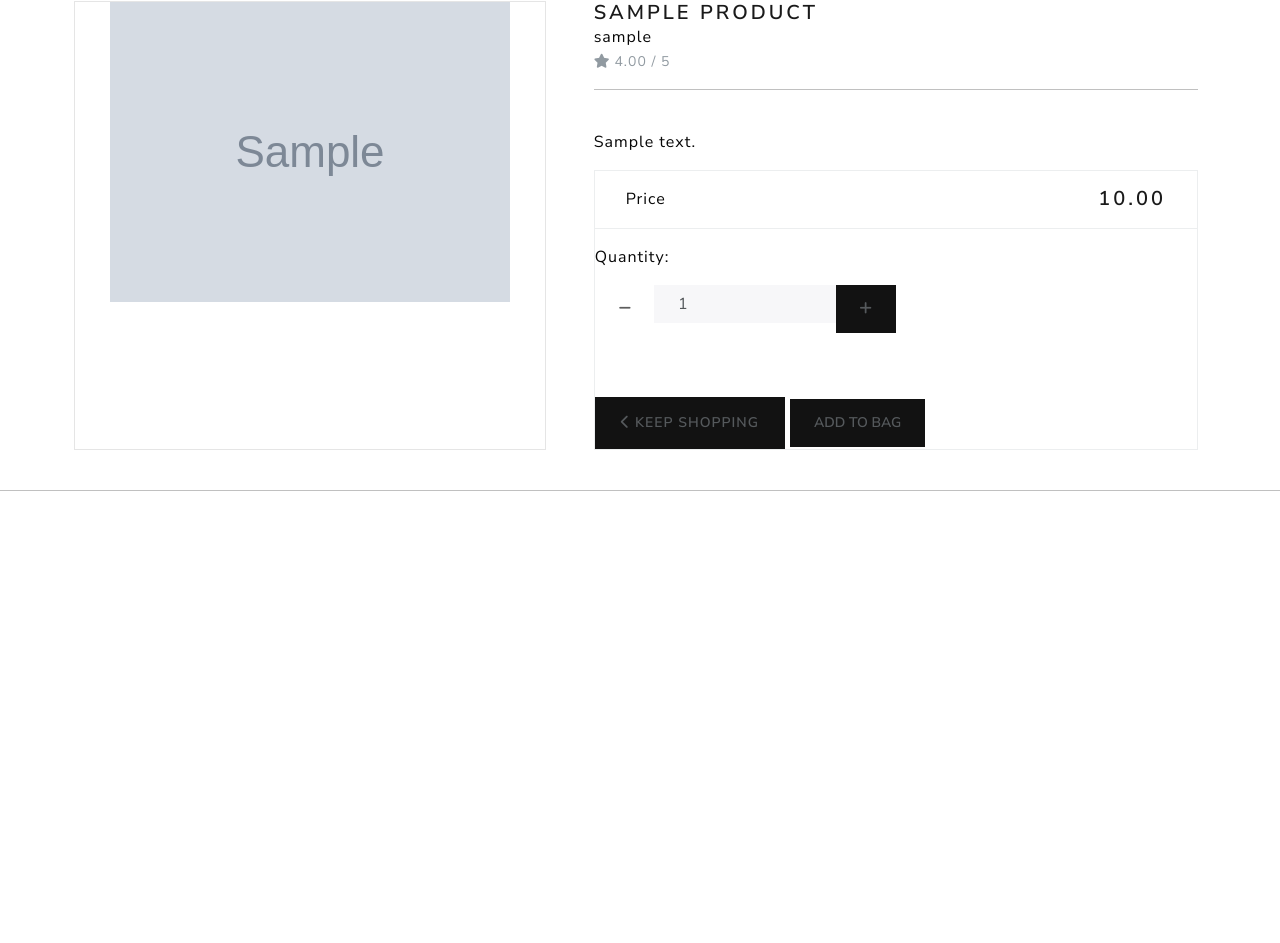
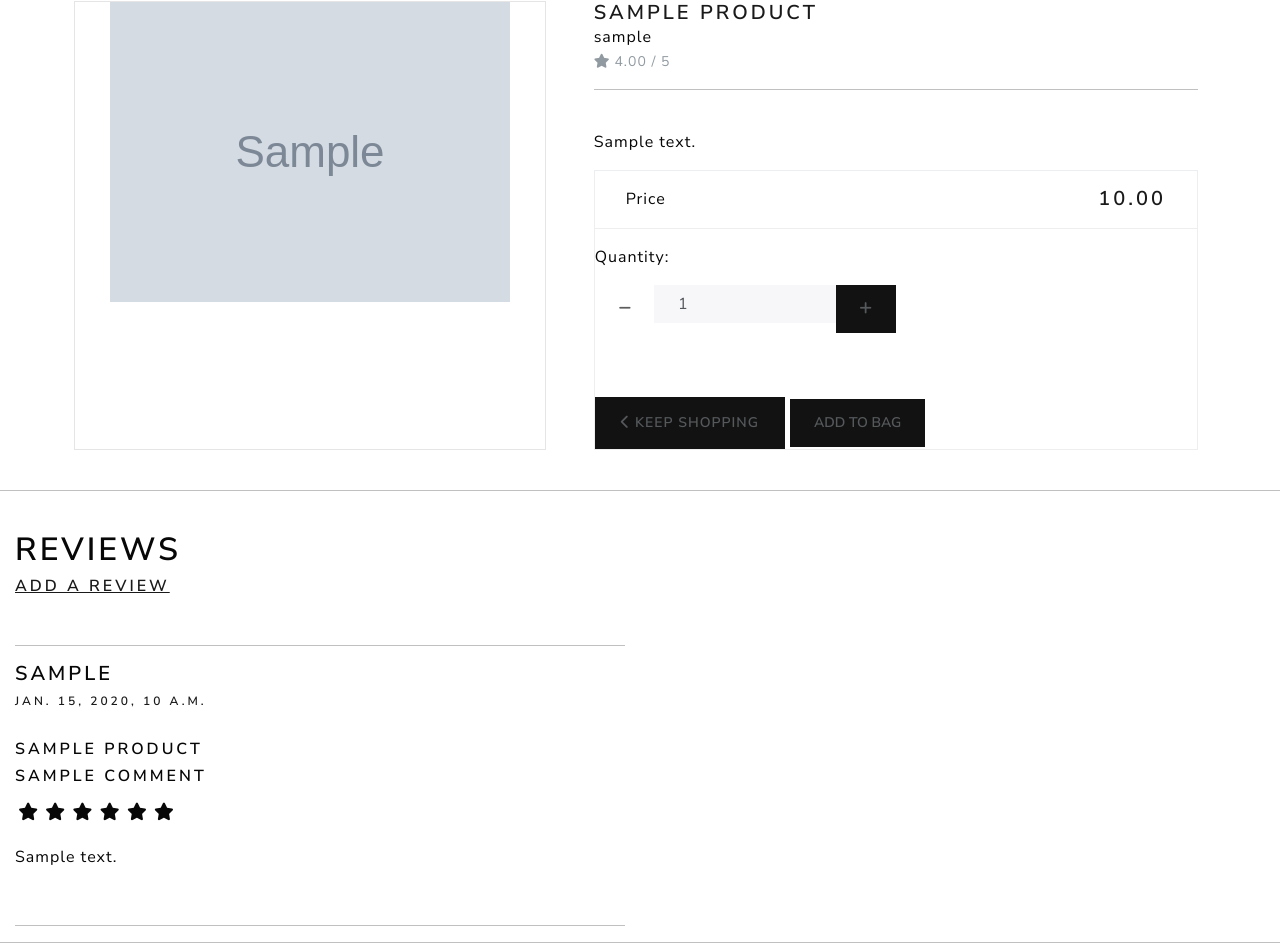
Before and after one commit to JoseParra28/Louis., a Django app: a page that uses store/templates/store/product-info.html in a window 1280 px wide. Shown: the part 189-1132 px from the top of the page. Before the commit the page ends 680 px from the top, so only its background shows below. Run offline with Django 4.2, Linux system fonts and the light colour scheme; tables that the repository leaves empty hold one stand-in row (values such as "Sample post"); grey boxes marked "Sample" are stand-in pictures; some libraries are stand-ins or nearby versions.

Commit message:
changed product rating model to it original model

```diff
--- a/store/admin.py
+++ b/store/admin.py
@@ -29,4 +29,4 @@ class CategoryAdmin(admin.ModelAdmin):
 
 admin.site.register(Product, ProductAdmin)
 admin.site.register(Category, CategoryAdmin)
-admin.site.register(ReviewRating)
+admin.site.register(Comment)
--- a/store/models.py
+++ b/store/models.py
@@ -43,16 +43,18 @@ class Product(models.Model):
 
 
 
-class ReviewRating(models.Model):
-    product = models.ForeignKey(Product, on_delete=models.CASCADE)
-    user = models.ForeignKey(User, on_delete=models.CASCADE)
-    subject = models.CharField(max_length=100, blank=True)
-    review = models.TextField(max_length=500, blank=True)
-    rating = models.FloatField()
-    ip = models.CharField(max_length=20, blank=True)
-    status = models.BooleanField(default=True)
-    created_at = models.DateTimeField(auto_now_add=True)
-    updated_at = models.DateTimeField(auto_now=True)
+class Comment(models.Model):
+    name = models.ForeignKey(User, on_delete=models.CASCADE)
+    product = models.ForeignKey(Product, related_name='comments', on_delete=models.CASCADE)
+    subject = models.CharField(max_length=50, blank=True)
+    comment = models.TextField(max_length=150, blank=True)
+    rate = models.IntegerField(default=1)
+    created = models.DateTimeField(auto_now_add=True)
 
     def __str__(self):
-        return self.subject
+        return self.name
+
+        class CommentForm(models.Model):
+            class Meta:
+                model = Comment
+                fields = ['subject', 'comment', 'rate']
--- a/store/static/css/base.css
+++ b/store/static/css/base.css
@@ -77,3 +77,41 @@ p {
 .card {
     margin: 4%;
 }
+
+/* ---------------------------rating start */
+
+.rate > input{
+  display: none;
+}
+
+.rate{
+  display: inline-block;;
+  border: 0;
+}
+
+.rate > label{
+  float: right;
+}
+
+.rate > label:before{
+  display: inline-block;
+  font-size: 1.1rem;
+  font-family: FontAwesome;
+  content: "\f005";
+  margin:0;
+  padding:0.3rem .2rem;
+  cursor: pointer;
+}
+
+input:checked ~ label, label:hover ~ label{
+  color: #ffb503;
+}
+
+input:checked + label:hover, input:checked ~ label:hover,input:checked ~ label:hover ~ label,
+label:hover ~ input:checked ~ label{
+  color: #cc9000;
+}
+
+.rating-star i{
+  color: #ffb503 !important;
+}
--- a/store/templates/store/product-info.html
+++ b/store/templates/store/product-info.html
@@ -99,7 +99,40 @@
 </div>
 <hr>
 <br>
+<div class="col-md-6 reviews">
+    <h1>Reviews</h1>
+    <h5><a href="{% url 'add-review' %}">Add a review</a></h5>
+<br>
+<hr>
+{% if not product.comments.all %}
+<h3>No reviews yet</h3>
+<a href="">Add a review</a>
 
+{% else %}
+
+   {% for comment in product.comments.all %}
+
+   <strong><h4>{{ comment.name }} </h4></strong>
+   <h6><strong> {{ comment.created }}</strong></h6>
+   <br>
+   <h5><strong>{{ comment.product }}</strong></h5>
+   <h5><strong>{{ comment.subject }}</strong></h5>
+   <div class="rate">
+    <input type="radio" name="rating" id="rating5" value="5" required /><label for="rating5" title="2.5" class="half"></label>
+    <input type="radio" name="rating" id="rating4" value="4" required /><label for="rating4" title="2"></label>
+    <input type="radio" name="rating" id="rating3" value="3" required /><label for="rating3" title="1.5" class="half"></label>
+    <input type="radio" name="rating" id="rating2" value="2" required /><label for="rating2" title="1"></label>
+    <input type="radio" name="rating" id="rating1" value="1" required /><label for="rating1" title="0.5" class="half"></label>
+    <input type="radio" name="rating" id="rating1" value="0" required /><label for="rating0" title="0.0" class="half"></label>
+</div>
+<br>
+<p>{{ comment.comment }}</p>
+<br>
+<hr>
+{% endfor %}
+{% endif %}
+</div>
+<hr>
 {% block extra_js %}
 
 
@@ -163,28 +196,3 @@
 </script>
 {% endblock %}
 {% endblock %}
-<div class="col-md-6 reviews">
-    <h1>Reviews</h1>
-    <h5><a href="{% url 'add-review' %}">Add a review</a></h5>
-<br>
-<hr>
-{% if not product.comments.all %}
-<h3>No reviews yet</h3>
-<a href="">Add a review</a>
-
-{% else %}
-
-   {% for comment in product.comments.all %}
-   <strong><h4>{{ comment.name }} </h4></strong>
-   <h6><strong> {{ comment.created }}</strong></h6>
-   <br>
-   <h5><strong>{{ comment.product }}</strong></h5>
-   <h5><strong>{{ comment.subject }}</strong></h5>
-<br>
-<p>{{ comment.comment }}</p>
-<br>
-<hr>
-{% endfor %}
-{% endif %}
-</div>
-<hr>
--- a/store/urls.py
+++ b/store/urls.py
@@ -5,5 +5,5 @@ urlpatterns = [
     path('', views.store, name='store'),
     path('product/<slug:slug>/', views.product_info, name='product-info'),
     path('search/<slug:category_slug>/', views.category_list, name='category-list'),
-
+    path('add-review', views.add_review, name='add-review'),
 ]
--- a/store/views.py
+++ b/store/views.py
@@ -1,10 +1,10 @@
 from .models import *
 from django.http import HttpResponse
-
+from .forms import ReviewForm
 from .models import *
 from django.shortcuts import get_object_or_404, render, reverse
 from django.http import HttpResponse
-
+from .forms import ReviewForm
 from django.contrib import messages
 from django.db.models import Q
 
@@ -49,3 +49,36 @@ def category_list(request, category_slug=None):
     category = get_object_or_404(Category, slug=category_slug)
     products  = Product.objects.filter(category=category)
     return render(request, 'store/category-list.html', {'category': category, 'products': products})
+
+
+# def add_review(request):
+#     return render(request, 'store/add-review.html')
+
+
+def add_review(request):
+    if request.method == 'POST':
+        form = ReviewForm(request.POST)
+        if form.is_valid():
+            form.save()
+        return redirect('store')
+    form = ReviewForm()
+    ctx = {'form': form}
+    return render(request, 'store/add-review.html', ctx)
+
+
+def edit_review(request, itemm_id):
+    item = get_object_or_404(Comment, id=itemm_id)
+    if request.method == 'POST':
+        form = ReviewForm(request.POST, instance=item)
+        if form.is_valid():
+            form.save()
+        # return redirect('store')
+    form = ReviewForm(instance=item)
+    ctx = {'form': form}
+    return render(request, 'store/add-review.html', ctx)
+
+def delete_item(request, itemm_id):
+    item = get_object_or_404(Itemm, id=itemm_id)
+    item.delete()
+    messages.info(request, 'Your review has been deleted.')
+    return redirect('store')
```
Also changed, not shown: store/forms.py (+6 -1 lines), store/migrations/0011_auto_20230513_2209.py (added), store/migrations/0012_alter_comment_name.py (added).
